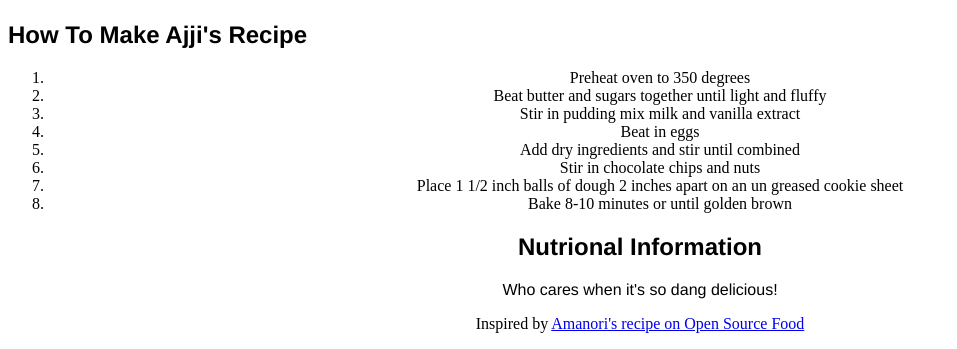
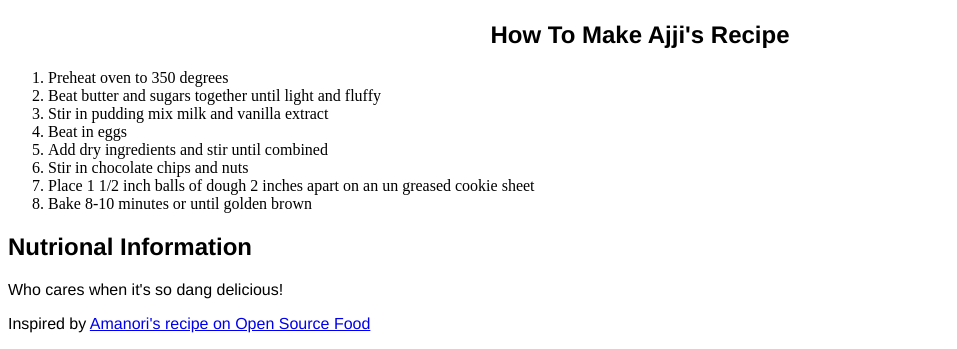
Before and after one commit to Tazzai/coderbabez-html-wk1-hw1, a plain HTML site: page index.html in a window 1280 px wide. Shown: the part 1016-1365 px from the top of the page, without its empty margins (0-957 px from the left). Drawn offline with Linux system fonts and the light colour scheme.

Commit message:
Testing center tags again

```diff
--- a/index.html
+++ b/index.html
@@ -12,9 +12,9 @@
     </header></center>
 
     <center><p>Recipe by Ajji (AKA Indian Granny #1)<br/>
-    Prep time: 45 minutes  </p></center>
+    Prep time: 45 minutes  </p>
 
-    <center><section><img src="./img/cookies.jpg"></section></center>
+    <section><img src="./img/cookies.jpg"></section>
 
     <section>
       <h2 style="font-family: helvetica, arial, sans-serif;">INGREDIENTS</h2>
@@ -39,7 +39,7 @@
     <section>
       <h2 style="font-family: helvetica, arial, sans-serif;">How To Make Ajji's Recipe</h2></center>
       <p style="font-family: helvetica, arial, sans-serif;">
-        <center><ol>
+        <ol>
         <li>Preheat oven to 350 degrees</li>
         <li>Beat butter and sugars together until light and fluffy</li>
         <li>Stir in pudding mix milk and vanilla extract</li>
@@ -48,14 +48,16 @@
         <li>Stir in chocolate chips and nuts</li>
         <li>Place 1 1/2 inch balls of dough 2 inches apart on an un greased cookie sheet</li>
         <li>Bake 8-10 minutes or until golden brown</li>
-      </ol></center>
+      </ol>
     </p>
     </section>
     <section>
-    <center><h2 style="font-family: helvetica, arial, sans-serif;">Nutrional Information</h2></center>
-    <center><p style="font-family: helvetica, arial, sans-serif; font-size= 24px;">Who cares when it's so dang delicious!</p></center>
+    <h2 style="font-family: helvetica, arial, sans-serif;">Nutrional Information</h2>
+    <p style="font-family: helvetica, arial, sans-serif; font-size= 24px;">Who cares when it's so dang delicious!</p>
     </section>
     <section>
-    <center><p>Inspired by <a href="http://www.opensourcefood.com/people/Amanori/recipes/mamas-recipe-the-best-chocolate-chip-cookies">Amanori's recipe on Open Source Food</a> </p><section><center>
+    <p style="font-family: helvetica, arial, sans-serif;">Inspired by <a href="http://www.opensourcefood.com/people/Amanori/recipes/mamas-recipe-the-best-chocolate-chip-cookies">Amanori's recipe on Open Source Food</a> </p><section>
+    </center>
+
   </body>
 </html>
```
